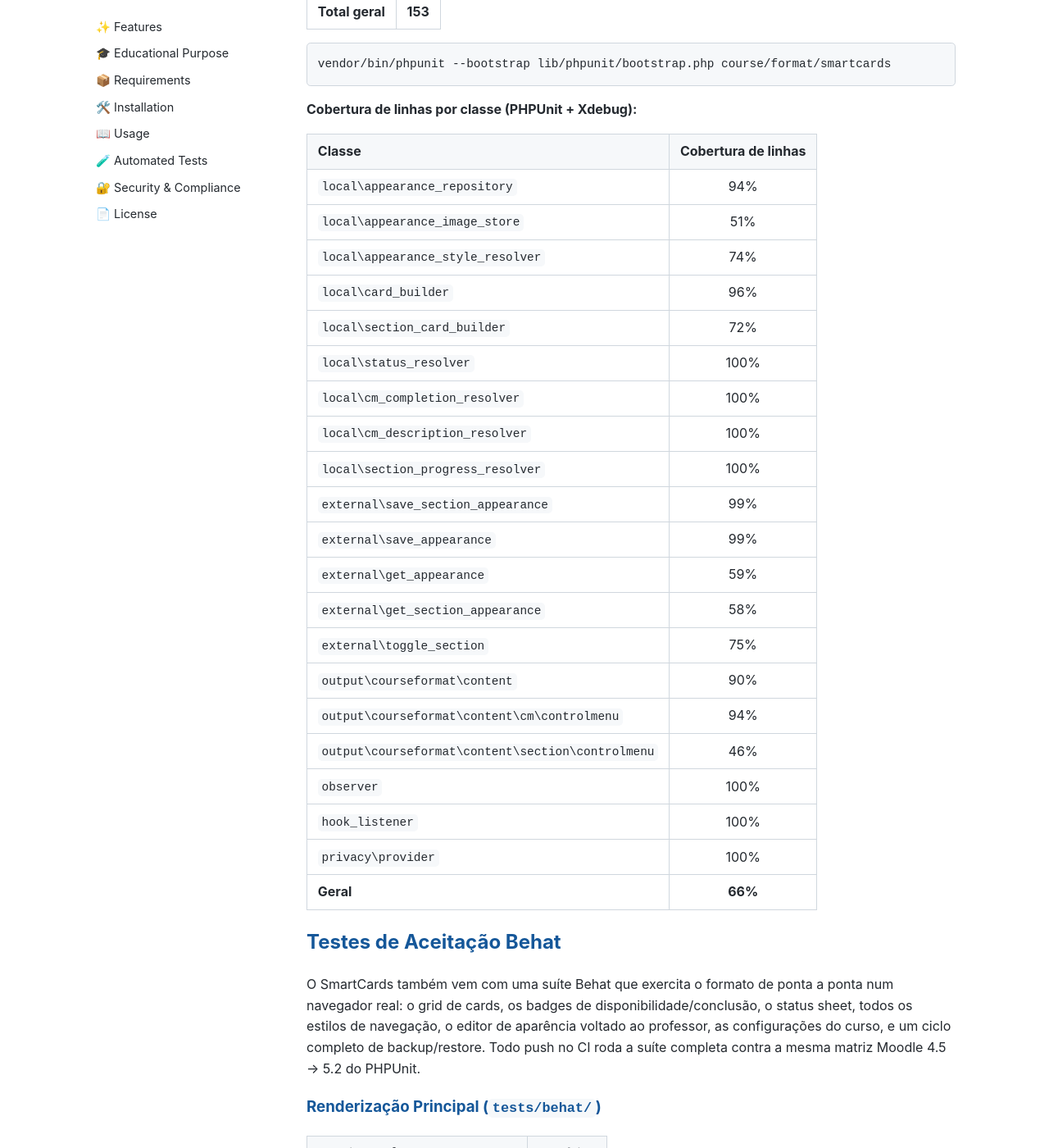
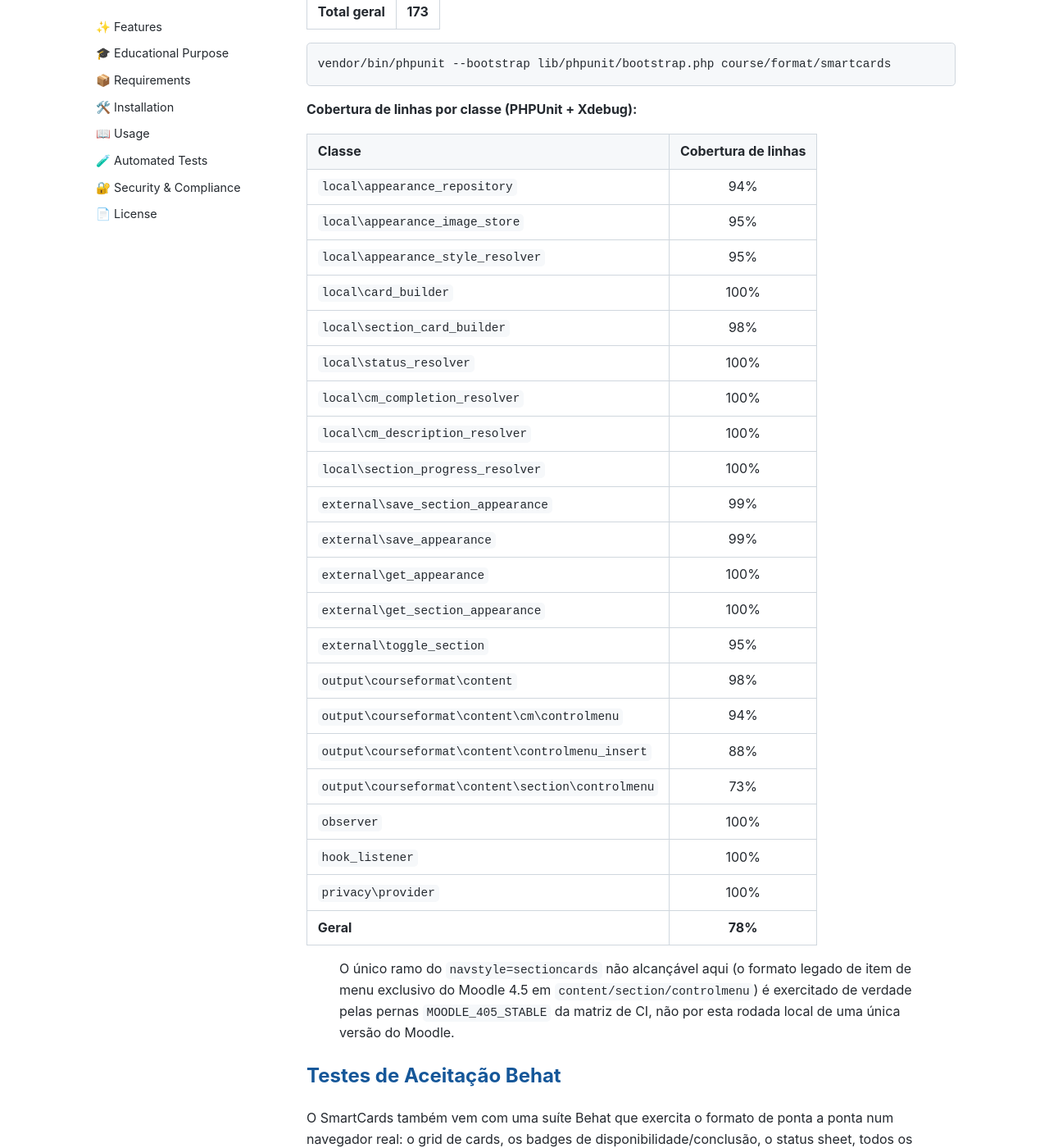
Before and after one commit to jeanlucio/moodle-format_smartcards, a Jekyll site: the page built from docs/pt/testing.md, in a window 1280 px wide and 1400 px high, scrolled down 2046 px. Shown: the whole window at 82% size. Built offline with Jekyll 4.4.1, drawn with Linux system fonts in a browser that asks for light colours; our own code applies the rules of GitHub Pages for plain Markdown files; some of the changed text lies outside the part shown.

Commit message:
update the testing docs' case counts and coverage table
Reflects this session's new/changed tests: updated per-file case counts
(173 total, up from the stale 153 the docs still listed) and the
per-class line-coverage table, now including controlmenu_insert (missing
before) and the corrected percentages after fixing the coverage-tool's
@covers attribution blind spot.

````diff
--- a/docs/pt/testing.md
+++ b/docs/pt/testing.md
@@ -19,27 +19,27 @@ matriz completa (Moodle 4.5 → 5.2, PHP 8.2 → 8.4, PostgreSQL e MariaDB).
 
 | Arquivo de teste | Casos |
 |-------------------|------:|
-| `appearance_repository_test.php` | 20 |
+| `appearance_repository_test.php` | 23 |
+| `card_builder_test.php` | 23 |
 | `appearance_image_store_test.php` | 9 |
 | `appearance_style_resolver_test.php` | 7 |
-| `card_builder_test.php` | 13 |
 | `section_card_builder_test.php` | 7 |
 | `status_resolver_test.php` | 7 |
+| `cm_description_resolver_test.php` | 6 |
 | `cm_completion_resolver_test.php` | 4 |
-| `cm_description_resolver_test.php` | 4 |
 | `section_progress_resolver_test.php` | 4 |
-| **Subtotal** | **75** |
+| **Subtotal** | **90** |
 
 ### Testes de Web Services (`tests/external/`)
 
 | Arquivo de teste | Casos |
 |-------------------|------:|
-| `save_section_appearance_test.php` | 12 |
-| `save_appearance_test.php` | 11 |
-| `get_appearance_test.php` | 6 |
+| `save_appearance_test.php` | 14 |
+| `save_section_appearance_test.php` | 13 |
+| `get_appearance_test.php` | 7 |
 | `get_section_appearance_test.php` | 6 |
 | `toggle_section_test.php` | 3 |
-| **Subtotal** | **38** |
+| **Subtotal** | **43** |
 
 ### Testes de Backup, Restore e Privacidade
 
@@ -49,7 +49,7 @@ matriz completa (Moodle 4.5 → 5.2, PHP 8.2 → 8.4, PostgreSQL e MariaDB).
 | `privacy/provider_test.php` | 2 |
 | **Subtotal** | **4** |
 
-| **Total geral** | **153** |
+| **Total geral** | **173** |
 
 ```bash
 vendor/bin/phpunit --bootstrap lib/phpunit/bootstrap.php course/format/smartcards
@@ -60,26 +60,32 @@ vendor/bin/phpunit --bootstrap lib/phpunit/bootstrap.php course/format/smartcard
 | Classe | Cobertura de linhas |
 |--------|:-------------------:|
 | `local\appearance_repository` | 94% |
-| `local\appearance_image_store` | 51% |
-| `local\appearance_style_resolver` | 74% |
-| `local\card_builder` | 96% |
-| `local\section_card_builder` | 72% |
+| `local\appearance_image_store` | 95% |
+| `local\appearance_style_resolver` | 95% |
+| `local\card_builder` | 100% |
+| `local\section_card_builder` | 98% |
 | `local\status_resolver` | 100% |
 | `local\cm_completion_resolver` | 100% |
 | `local\cm_description_resolver` | 100% |
 | `local\section_progress_resolver` | 100% |
 | `external\save_section_appearance` | 99% |
 | `external\save_appearance` | 99% |
-| `external\get_appearance` | 59% |
-| `external\get_section_appearance` | 58% |
-| `external\toggle_section` | 75% |
-| `output\courseformat\content` | 90% |
+| `external\get_appearance` | 100% |
+| `external\get_section_appearance` | 100% |
+| `external\toggle_section` | 95% |
+| `output\courseformat\content` | 98% |
 | `output\courseformat\content\cm\controlmenu` | 94% |
-| `output\courseformat\content\section\controlmenu` | 46% |
+| `output\courseformat\content\controlmenu_insert` | 88% |
+| `output\courseformat\content\section\controlmenu` | 73% |
 | `observer` | 100% |
 | `hook_listener` | 100% |
 | `privacy\provider` | 100% |
-| **Geral** | **66%** |
+| **Geral** | **78%** |
+
+> O único ramo do `navstyle=sectioncards` não alcançável aqui (o formato legado de item de
+> menu exclusivo do Moodle 4.5 em `content/section/controlmenu`) é exercitado de verdade
+> pelas pernas `MOODLE_405_STABLE` da matriz de CI, não por esta rodada local de uma única
+> versão do Moodle.
 
 ## Testes de Aceitação Behat
 
````
Also changed, not shown: docs/en/testing.md (+24 -19 lines).
